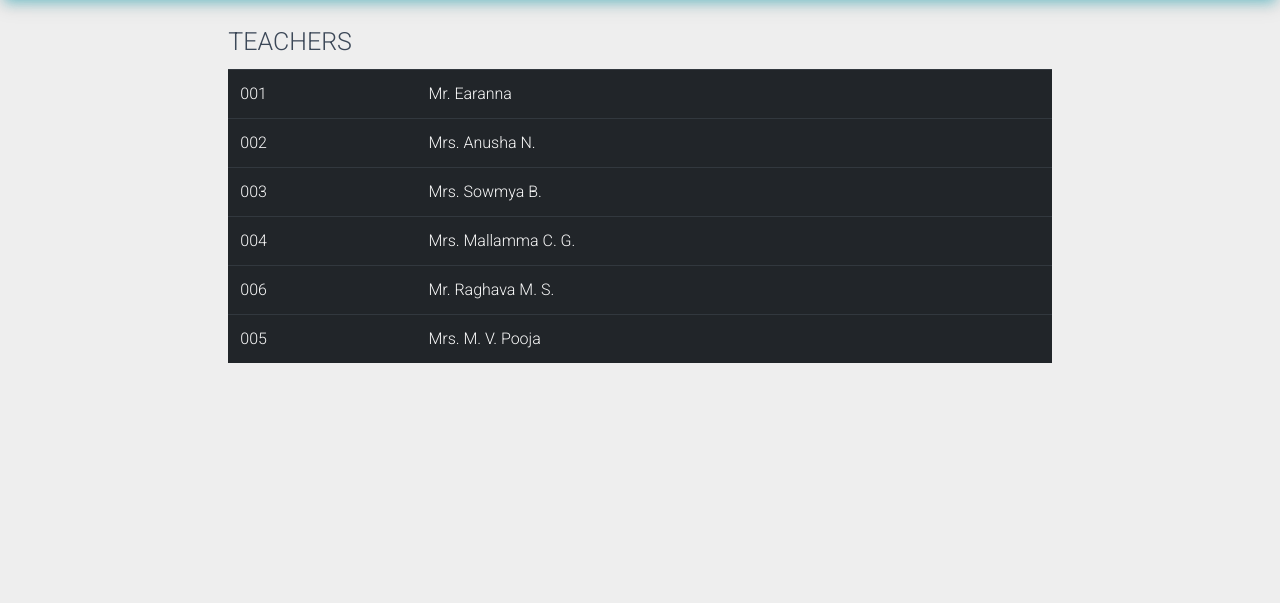
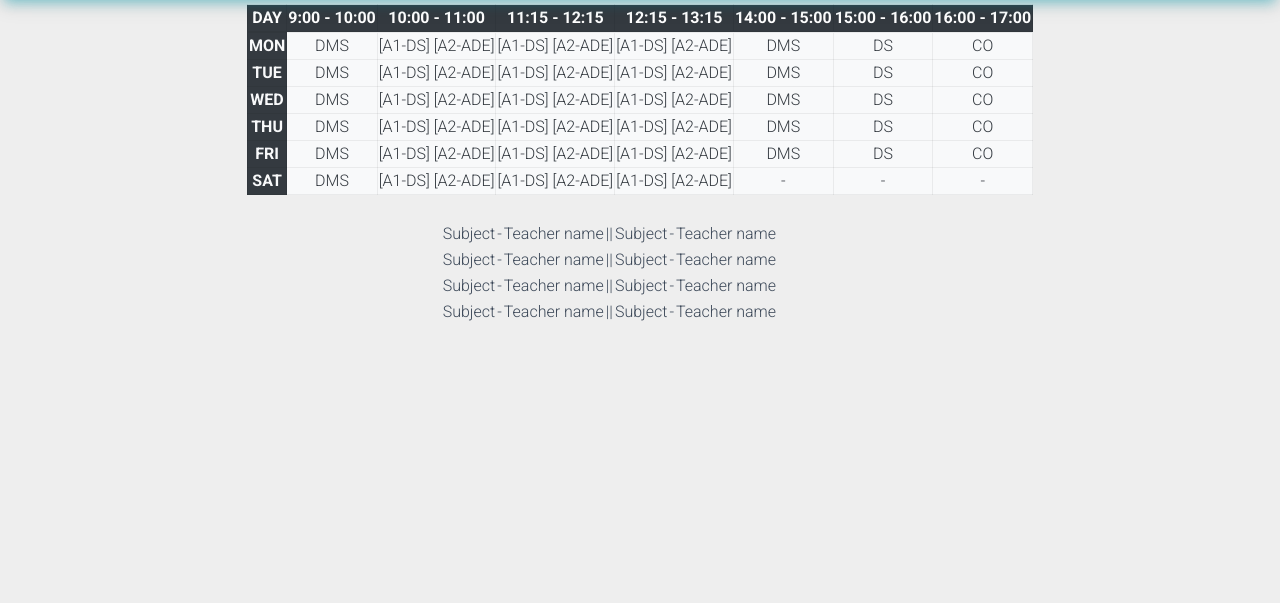
Before and after one commit to ProudPirate/website, a Django app: page /routine/teacher/ in a window 1280 px wide. Shown: the part 86-689 px from the top of the page. Run offline with Django 3.2, Linux system fonts and the light colour scheme; data comes from the database, SQL or seed files in the repository; some libraries are stand-ins or nearby versions.

Commit message:
major changes

```diff
--- a/routine/models.py
+++ b/routine/models.py
@@ -1,23 +1,134 @@
+import datetime
+
+from django.core.exceptions import ValidationError
 from django.db import models
+from routine.choices import teacher_title, teacher_post, day_choices
 
-# Create your models here.
+
+class Department(models.Model):
+    name = models.CharField(max_length=100)
+    code = models.CharField(max_length=10)
+
+    def __str__(self):
+        return self.name
+
+
+class Teacher(models.Model):
+    name = models.CharField(max_length=100)
+    code = models.CharField(max_length=10)
+    title = models.CharField(choices=teacher_title,max_length=5)
+    post = models.CharField(choices=teacher_post,max_length=50)
+    join_date = models.DateField(default=datetime.date.today)
+    department = models.ForeignKey(Department,on_delete=models.CASCADE)
+
+    def __str__(self):
+        return self.title + self.name
+
+
+class Semester(models.Model):
+    number = models.IntegerField()
+
+    def __str__(self):
+        return 'Semester ' + str(self.number)
+
+
+
+class Section(models.Model):
+    name = models.CharField(max_length=10)
+    department = models.ForeignKey(Department,on_delete=models.CASCADE)
+    semester = models.ForeignKey(Semester,on_delete=models.CASCADE)
+
+    class Meta:
+        unique_together = [('department','semester')]
+
+    def __str__(self):
+        return self.name
+
+
+class SectionGroup(models.Model):
+    name = models.CharField(max_length=10)
+    section = models.ForeignKey(Section,on_delete=models.CASCADE)
+
+    def __str__(self):
+        return '{0}/{1}'.format(self.name,self.section)
 
 
 class Subject(models.Model):
-    scode = models.CharField(max_length=10)
-    sname = models.CharField(max_length=50)
-    sem = models.IntegerField()
-    dep = models.CharField(max_length=10)
+    code = models.CharField(max_length=10)
+    name = models.CharField(max_length=50)
+    department = models.ForeignKey(Department,on_delete=models.CASCADE)
+    is_lab = models.BooleanField(default=False)
 
     def __str__(self):
-        return self.scode + '-' + self.sname
+        return self.code + '-' + self.name
 
 
-class Teacher(models.Model):
-    subject = models.ForeignKey(Subject, on_delete=models.CASCADE)
-    tid = models.CharField(max_length=10)
-    tname = models.CharField(max_length=100)
-    dep = models.CharField(max_length=10)
+class ClassRoom(models.Model):
+    name = models.CharField(max_length=50)
 
     def __str__(self):
-        return self.tid + '-' + self.tname
+        return self.name
+
+
+class ClassTeacherMapping(models.Model):
+    teacher = models.ForeignKey(Teacher,on_delete=models.CASCADE)
+    department = models.ForeignKey(Department,on_delete=models.CASCADE)
+    class_room = models.ForeignKey(ClassRoom,on_delete=models.CASCADE)
+    section = models.ForeignKey(Section,on_delete=models.CASCADE)
+
+    class Meta:
+        unique_together =[('teacher','section')]
+
+    def __str__(self):
+        return '{0}/{1}/{2}'.format(self.teacher.name,self.department.name,self.class_room.name)
+
+
+class Period(models.Model):
+    number = models.IntegerField(default=1)
+    start_time = models.TimeField()
+    end_time = models.TimeField()
+
+    def __str__(self):
+        return 'Period {0} : {1}-{2}'.format(self.number,self.start_time,self.end_time)
+
+    def clean(self):
+        if self.start_time > self.end_time:
+            raise ValidationError('End time cannot be greater than start time')
+
+
+
+class Routine(models.Model):
+    day = models.IntegerField(choices=day_choices)
+    period = models.ForeignKey(Period,on_delete=models.CASCADE)
+    section = models.ForeignKey(Section,on_delete=models.CASCADE)
+
+    def __str__(self):
+        return '{0}/{1} : {2}'.format(day_choices[self.day-1][1],self.period,self.section)
+
+
+class RoutineDetails(models.Model):
+    routine = models.ForeignKey(Routine,on_delete=models.CASCADE,related_name='details')
+    subject = models.ForeignKey(Subject, on_delete=models.CASCADE)
+    section_group = models.ForeignKey(SectionGroup, on_delete=models.CASCADE, null=True, blank=True)
+    taught_by = models.ForeignKey(Teacher, on_delete=models.CASCADE)
+
+    def __str__(self):
+        grp_name = self.section_group.name if self.section_group is not None else 'All'
+        return '{0} : {1}'.format(self.subject.code,grp_name)
+
+    def clean(self):
+        if self.subject.is_lab == False:
+            details_count = self.routine.details.all().count()
+            if details_count > 0:
+                raise ValidationError('Class already present for given time slot.')
+
+            if self.section_group is not None:
+                raise ValidationError('Group cannot be seperated for given subject.')
+
+        if self.subject.is_lab == True:
+            details_count = self.routine.details.filter(section_group=self.section_group).count()
+            if details_count > 0:
+                raise ValidationError('Group already assigned for another lab class.')
+
+
+#TODO : Multiple teacher for routinedetail
--- a/routine/templates/routine/teachers.html
+++ b/routine/templates/routine/teachers.html
@@ -1,18 +1,119 @@
 {% extends 'routine/base.html' %}
+{% load static %}
 {% block content %}
-    <div class="container col-sm-12 col-lg-8 align-left">
-        {% if all_teachers %}
-            <h3>TEACHERS</h3>
-            <table class="table table-dark">
-                {% for teachers in all_teachers %}
-                    <tr>
-                        <td >{{ teachers.tid }}</td>
-                        <td >{{ teachers.tname }} </td>
-                    </tr>
-                {% endfor %}
-            </table>
-        {% else %}
-            <h3>No Teachers</h3>
-        {% endif %}
+    <div class="container col-sm-12 col-lg-12 align-left ml-auto mr-auto">
+        <table class="table-bordered ml-auto mr-auto text-center text-white">
+            <thead class="bg-dark">
+            <th>DAY</th>
+            <th>9:00 - 10:00</th>
+            <th>10:00 - 11:00</th>
+            <th>11:15 - 12:15</th>
+            <th>12:15 - 13:15</th>
+            <th>14:00 - 15:00</th>
+            <th>15:00 - 16:00</th>
+            <th>16:00 - 17:00</th>
+            </thead>
+            <tr class="text-dark bg-light">
+                <th class="bg-dark text-light">MON</th>
+                <td>DMS</td>
+                <td>[A1-DS] [A2-ADE]</td>
+                <td>[A1-DS] [A2-ADE]</td>
+                <td>[A1-DS] [A2-ADE]</td>
+                <td>DMS</td>
+                <td>DS</td>
+                <td>CO</td>
+            </tr>
+            <tr class="text-dark bg-light">
+                <th class="bg-dark text-light">TUE</th>
+                <td>DMS</td>
+                <td>[A1-DS] [A2-ADE]</td>
+                <td>[A1-DS] [A2-ADE]</td>
+                <td>[A1-DS] [A2-ADE]</td>
+                <td>DMS</td>
+                <td>DS</td>
+                <td>CO</td>
+            </tr>
+            <tr class="text-dark bg-light">
+                <th class="bg-dark text-light">WED</th>
+                <td>DMS</td>
+                <td>[A1-DS] [A2-ADE]</td>
+                <td>[A1-DS] [A2-ADE]</td>
+                <td>[A1-DS] [A2-ADE]</td>
+                <td>DMS</td>
+                <td>DS</td>
+                <td>CO</td>
+            </tr>
+            <tr class="text-dark bg-light">
+                <th class="bg-dark text-light">THU</th>
+                <td>DMS</td>
+                <td>[A1-DS] [A2-ADE]</td>
+                <td>[A1-DS] [A2-ADE]</td>
+                <td>[A1-DS] [A2-ADE]</td>
+                <td>DMS</td>
+                <td>DS</td>
+                <td>CO</td>
+            </tr>
+            <tr class="text-dark bg-light">
+                <th class="bg-dark text-light">FRI</th>
+                <td>DMS</td>
+                <td>[A1-DS] [A2-ADE]</td>
+                <td>[A1-DS] [A2-ADE]</td>
+                <td>[A1-DS] [A2-ADE]</td>
+                <td>DMS</td>
+                <td>DS</td>
+                <td>CO</td>
+            </tr>
+            <tr class="text-dark bg-light">
+                <th class="bg-dark text-light">SAT</th>
+                <td>DMS</td>
+                <td>[A1-DS] [A2-ADE]</td>
+                <td>[A1-DS] [A2-ADE]</td>
+                <td>[A1-DS] [A2-ADE]</td>
+                <td>-</td>
+                <td>-</td>
+                <td>-</td>
+            </tr>
+        </table>
+    </div>
+    <span class="blockquote"></span>
+    <div class="col-sm-12 col-lg-4 ml-auto mr-auto">
+        <table>
+            <tr>
+                <td>Subject</td>
+                <td>-</td>
+                <td>Teacher name</td>
+                <td>||</td>
+                <td>Subject</td>
+                <td>-</td>
+                <td>Teacher name</td>
+            </tr>
+            <tr>
+                <td>Subject</td>
+                <td>-</td>
+                <td>Teacher name</td>
+                <td>||</td>
+                <td>Subject</td>
+                <td>-</td>
+                <td>Teacher name</td>
+            </tr>
+            <tr>
+                <td>Subject</td>
+                <td>-</td>
+                <td>Teacher name</td>
+                <td>||</td>
+                <td>Subject</td>
+                <td>-</td>
+                <td>Teacher name</td>
+            </tr>
+             <tr>
+                <td>Subject</td>
+                <td>-</td>
+                <td>Teacher name</td>
+                <td>||</td>
+                <td>Subject</td>
+                <td>-</td>
+                <td>Teacher name</td>
+            </tr>
+        </table>
     </div>
 {% endblock %}
```
Also changed, not shown: routine/admin.py (+12 -4 lines), routine/choices.py (added, +21 -0 lines), website/settings.py (+4 -5 lines), db.sqlite3, routine/migrations/0002_auto_20181130_0224.py (added), routine/migrations/0003_auto_20181130_0234.py (added), routine/migrations/0004_auto_20181130_0237.py (added), routine/migrations/0005_auto_20181130_0243.py (added), routine/migrations/0006_periods.py (added), routine/migrations/0007_auto_20181130_1013.py (added), routine/migrations/0008_auto_20181130_1027.py (added), routine/migrations/0009_auto_20181130_1036.py (added), routine/migrations/0010_auto_20181130_1037.py (added), routine/migrations/0011_auto_20181130_1110.py (added), 1 more files.
